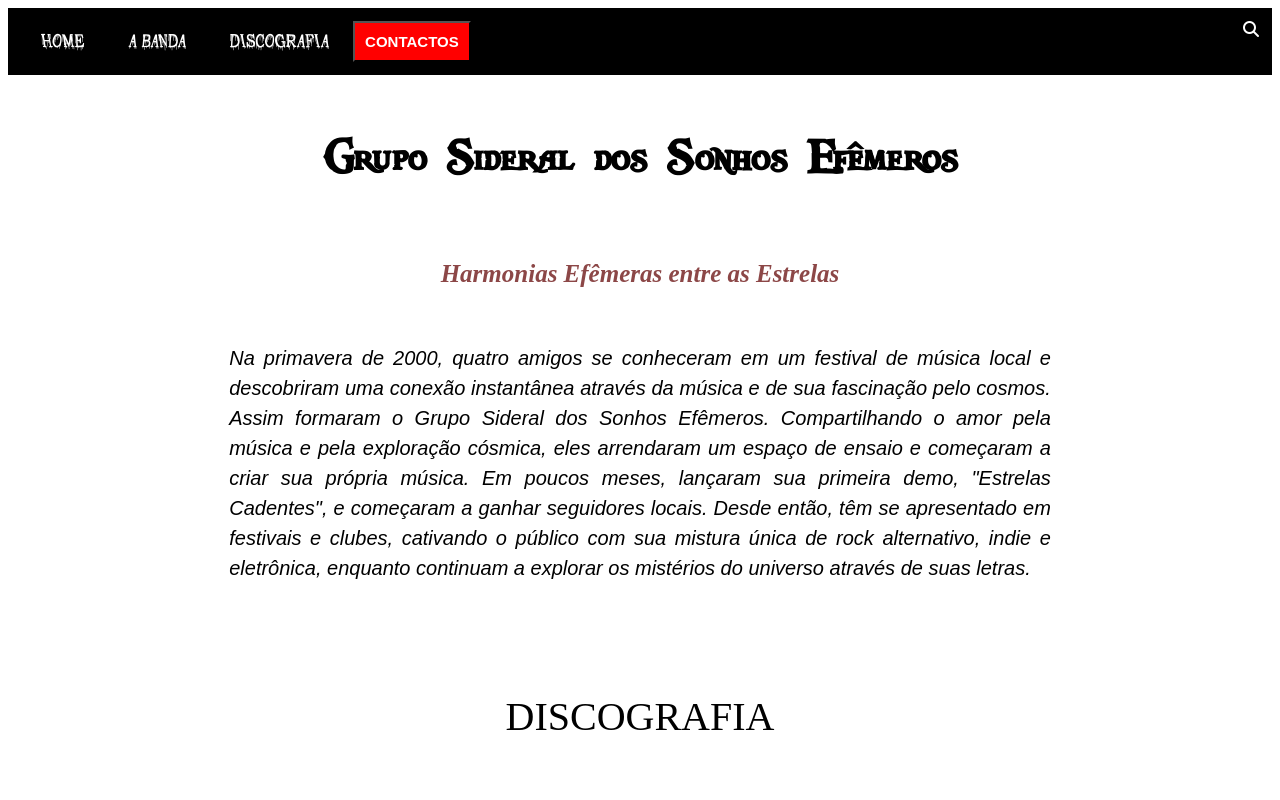
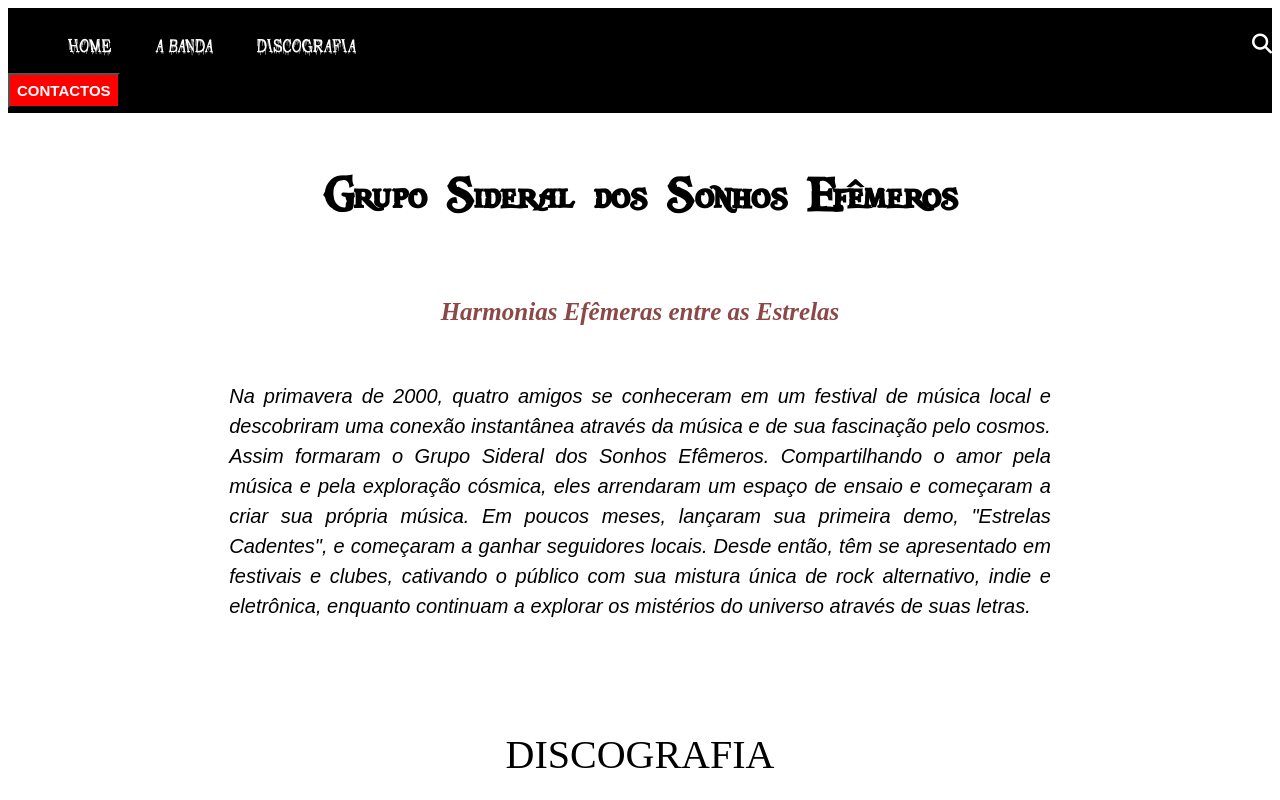
Before and after one commit to jhonyrodrigues99/Curso-Web, a plain HTML site: page lista-pratica/minhabanda/homepage.html in a window 1280 px wide. Shown: the top 800 px of the page. Drawn offline with Linux system fonts and the light colour scheme.

Commit message:
Arrumando os erros W3C menu

```diff
--- a/lista-pratica/minhabanda/css/style.css
+++ b/lista-pratica/minhabanda/css/style.css
@@ -45,15 +45,18 @@ header p {
 nav {
     display: block;
     background-color: black;
-    padding: 13px;
+    padding-top: 10px;
+    padding-bottom: 5px;
+
 }
 
-ul {
+
+li {
     display: inline;
     padding: 20px;
 }
 
-ul a {
+li a {
     color: white;
     text-decoration: none;
     border-radius: 5px;
@@ -75,7 +78,7 @@ ul a:hover {
 .dropbtn {
     background-color: red;
     color: white;
-    padding: 10px;
+    padding: 7px;
     font-weight: bold;
     font-size: 15px;
 }
@@ -100,12 +103,12 @@ ul a:hover {
 
 .dropdown:hover .dropdown-content {
     display: block;
-    }
+}
 
 .dropdown:hover {
-        background-color: white;
-        color: #000000;
-    }
+    background-color: white;
+    color: #000000;
+}
 
 .fa-magnifying-glass {
     color: white;
--- a/lista-pratica/minhabanda/homepage.html
+++ b/lista-pratica/minhabanda/homepage.html
@@ -18,9 +18,12 @@
 <body>
 
     <nav>
-        <ul><a href="#">HOME</a></ul>
-        <ul><a href="#">A BANDA</a></ul>
-        <ul><a href="#">DISCOGRAFIA</a></ul>
+        <ul>
+            <li><a href="#">HOME</a></li>
+            <li><a href="#">A BANDA</a></li>
+            <li><a href="#">DISCOGRAFIA</a></li>
+            <li><a href="#"><i><i class="fa-solid fa-magnifying-glass"></i></i></a></li>
+        </ul>
 
         <div class="dropdown">
             <button class="dropbtn">CONTACTOS</button>
@@ -32,7 +35,7 @@
         </div>
 
         </div>
-        <a href="#"><i><i class="fa-solid fa-magnifying-glass"></i></i></a>
+
 
     </nav>
 
```
